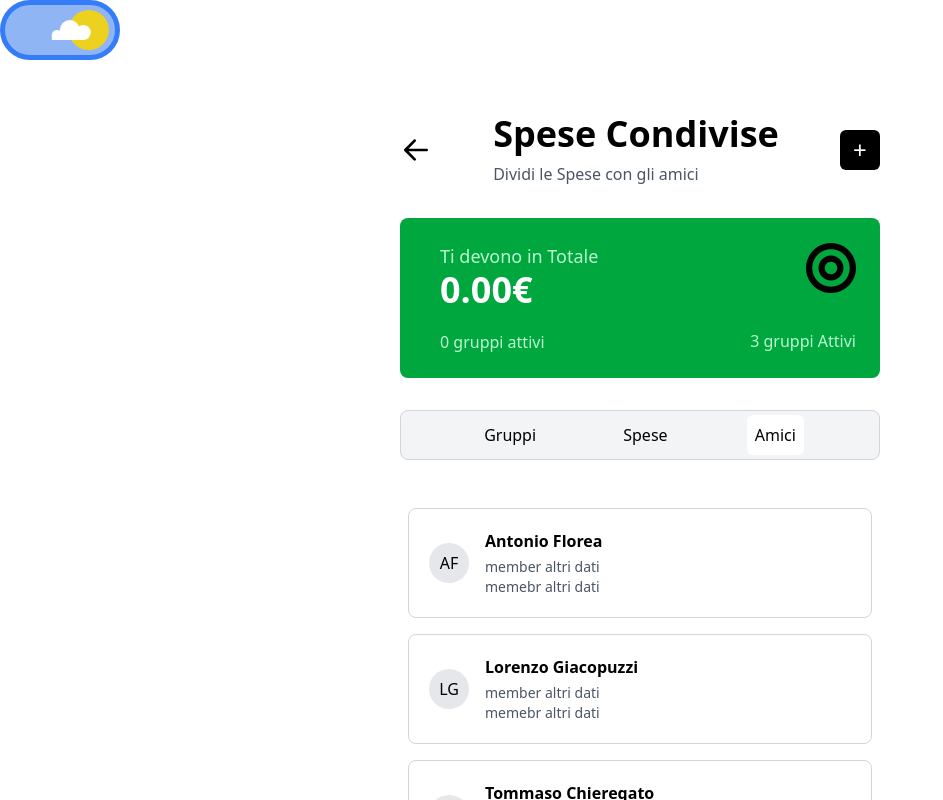
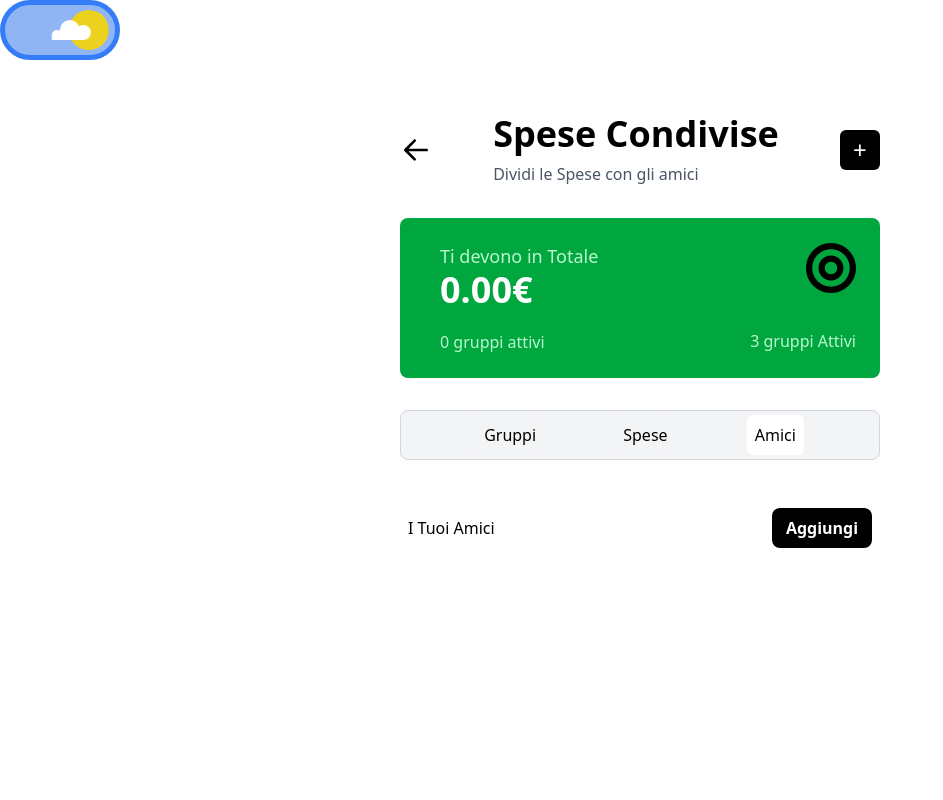
Before and after one commit to RealComba/vue-budget, a Vue app in the folder budget-app/: page /split in a window 1280 px wide. Both pictures are taken after a click on the button "Amici". Shown: the top 800 px of the page, without its empty margins (0-943 px from the left). Built offline with nearby package versions, Linux system fonts and the light colour scheme.

Commit message:
form membri

```diff
--- /dev/null
+++ b/budget-app/src/components/Split/FriendForm.vue
@@ -0,0 +1,53 @@
+<script setup>
+import { userStore } from '../../store/userStore';
+import { storeTransaction } from '../../store/store';
+import { ref } from 'vue'
+
+const store = userStore()
+const darkStore = storeTransaction
+const name = ref()
+const mail = ref()
+const phone = ref()
+
+function close(){
+    store.form(false)
+}
+
+function newFriend () {
+    store.createMembers(name.value, mail.value, phone.value)
+    store.form(false)
+}
+
+</script>
+
+<template>
+<div class="flex justify-center w-100">
+  <div class="flex flex-col justify-center m-8  w-70 sm:w-100 ">
+    <div class="flex flex-col bg-gray-100 p-4 rounded-lg w-85 gap-6"
+      :class="store.dark ? 'bg-neutral-700' : 'bg-white'">
+      <div class="flex flex-col gap-2">
+        <div class="flex flex-row justify-between pb-4">
+          <p class="font-bold text-xl">Aggiungi Amico</p>
+          <button @click="close()" class="flex justify-end font-bold text-lg">X</button>
+        </div>
+        <label for="name" class="font-semibold">Nome Completo</label>
+        <input class="rounded-lg p-2 border-1 border-gray-400 text-gray-600 text-rg"
+        :class="store.dark ? 'text-white' : 'text-black' " placeholder="(es. Mario Rossi)" required type="text" v-model="name">
+
+        <label for="name" class="font-semibold">Email (opzionale)</label>
+        <input type="email" class="rounded-lg p-2 border-1 border-gray-400 text-gray-600 text-rg"
+        :class="store.dark ? 'text-white' : 'text-black' " placeholder="(es. mario.rossi@gmail.com)" id="" v-model="mail"></input>
+
+        <label for="name" class="font-semibold">Telefono (opzionale)</label>
+        <input type="number" class="rounded-lg p-2 border-1 border-gray-400 text-gray-600 text-rg"
+        :class="store.dark ? 'text-white' : 'text-black' " placeholder="(es. +39 390 490 5690)" id="" v-model="phone"></input>
+
+    <div class="flex flex-row justify-center gap-2 pt-4">
+      <button class="p-3 margin-1 margin-gray-300 w-full border-1 border-gray-300 rounded-lg font-semibold" @click="close">Annulla</button>
+      <button class="bg-black text-white rounded-lg p-3 w-full font-semibold" @click="newFriend">Aggiungi Amico</button>
+    </div>
+  </div>
+  </div>
+</div>
+</div>
+</template>
--- a/budget-app/src/components/Split/GroupForm.vue
+++ b/budget-app/src/components/Split/GroupForm.vue
@@ -37,7 +37,9 @@ function data () {
         :class="store.dark ? 'text-white' : 'text-black' " placeholder="descrizione" id="" v-model="desc"></textarea>
 
           <div class="flex flex-col gap-5">
-            <p class="font-bold">Seleziona membri</p>
+            <p v-if="store.members?.length > 0"class="font-bold">Seleziona membri</p>
+            <p v-else class="font-semibold">Nessun Membro Esistente</p>
+
             <div v-for="member in userstore.members" :key="member.name" >
               <div class="flex flex-row items-center gap-2">
                 <input type="checkbox" :value="member.name" v-model="members"/>
--- a/budget-app/src/components/Split/GroupFriend.vue
+++ b/budget-app/src/components/Split/GroupFriend.vue
@@ -1,25 +1,55 @@
 <script setup>
 import { userStore } from '../../store/userStore';
+import FriendForm from './FriendForm.vue';
+import { storeTransaction } from '../../store/store';
 
 const store = userStore()
+const darkStore = storeTransaction()
+
+function form() {
+    store.form('active')
+}
+
+function remove(id) {
+    store.deleteMember(id)
+    console.log(store.members)
+}
 
 </script>
 
 <template>
     <div class="flex justify-center flex-col p-2 items-center">
         <div class="flex flex-col gap-4 rounded-md border-gray-300 w-120 sm:p-2 ">
+            <div class="flex flex-row justify-between items-center">
+                <p>I Tuoi Amici</p>
+                <button class="p-2 w-25 h-10 bg-black rounded-lg text-white font-semibold" @click="form()">Aggiungi +</button>
+            </div>
             <div v-for="member in store.members" :key="member.id">
-                <div class="bg-white border-1 border-gray-300 p-5 rounded-lg flex flex-row gap-4 items-center">
-                    <div class="bg-gray-200 rounded-full p-1 w-10 h-10 flex justify-center items-center">
-                        <p> {{ member.initials }} </p>
+                <div class="bg-white border-1 border-gray-300 p-5 rounded-lg flex flex-row items-center justify-between">
+                    <div class="flex flex-row justify-center items-center gap-4">
+                        <div class="bg-gray-200 rounded-full p-1 w-10 h-10 flex justify-center items-center">
+                            <p> {{ member.initials }} </p>
+                        </div>
+                        <div class="flex flex-col">
+                            <p class="font-semibold pb-1">{{ member.name }}</p>
+                            <p class="text-sm text-gray-600">{{ member.mail }}</p>
+                            <p class="text-sm text-gray-600">{{ member.phone }}</p>
+                        </div>
                     </div>
-                    <div class="flex flex-col">
-                        <p class="font-semibold pb-1">{{ member.name }}</p>
-                        <p class="text-sm text-gray-600">member altri dati</p>
-                        <p class="text-sm text-gray-600">memebr altri dati</p>
+                    <div class="flex flex-row justify-center items-center gap-4">
+                        <p class="rounded-xl text-sm p-0.25 pl-2 pr-2 border-1 border-gray-300 text-black font-semibold ">{{ store.countGroupsPerson(member.name) }} gruppi</p>
+                        <button class="border-1 border-gray-300 p-2 w-10 h-10 rounded-lg" @click="remove(member.id)">X</button>
                     </div>
                 </div>
             </div>
         </div>
     </div>
+    <transition name="fade">
+            <div v-if="store.formActive === 'active' " class="fixed inset-0 z-50 flex items-center justify-center">
+                <div class="absolute inset-0 bg-black/60 "></div>
+                    <div class="relative z-10">
+                        <FriendForm></FriendForm>
+                    </div>
+                </div>
+        </transition>
 </template>
--- a/budget-app/src/store/userStore.js
+++ b/budget-app/src/store/userStore.js
@@ -3,24 +3,25 @@ import { ref, computed, watch } from 'vue'
 
 export const userStore = defineStore ('user', () => {
 
+const members = ref([])
 const groupData = ref([])
 const formActive = ref()
 const activeGroup = ref()
-const memberNames = [
-  'Antonio Florea',
-  'Lorenzo Giacopuzzi',
-  'Tommaso Chieregato',
-  'Mattia Corolaita',
-];
+let id = 0;
 
-const members = ref(
-  memberNames.map(name => ({
-    name,
+
+function createMembers(name, mail, phone) {
+
+  const newMember = {
+    id: id++,
+    name: name,
     initials: getInitials(name),
-  }))
-);
+    mail: mail,
+    phone: phone,
+  }
+  members.value.push(newMember)
+}
 const groupTransaction = ref([])
-let id = 0;
 
 function getInitials(name) {
   return name
@@ -45,7 +46,7 @@ function form (data) {
 function newGroup(name, desc, groupMembers) {
   const selectedMembers = members.value.filter(m =>
     groupMembers.includes(m.name))
-    selectedMembers.push({name: 'Tu', initials: 'TU', id: id++})
+    selectedMembers.push({name: 'Tu', initials: 'TU', id: id++, })
 
   const newGroup = {
     id: id++,
@@ -114,6 +115,16 @@ function pay(id) {
   }
 }
 
+function countGroupsPerson(name) {
+  const groups = groupData.value.filter(g => g.members.some(m => m.name === name))
+  return groups.length
+}
+
+function deleteMember(id) {
+  members.value = members.value.filter(m => m.id !== id)
+  console.log(members.value)
+}
+
 
     return {
         members,
@@ -125,6 +136,9 @@ function pay(id) {
         newGroup,
         newTransaction,
         groupActivated,
+        countGroupsPerson,
+        createMembers,
+        deleteMember,
         activeGroup,
         groupTransaction,
     }
```
